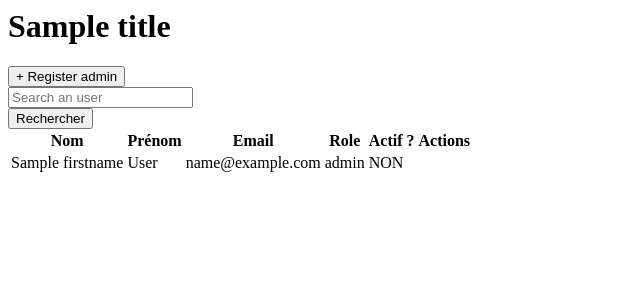
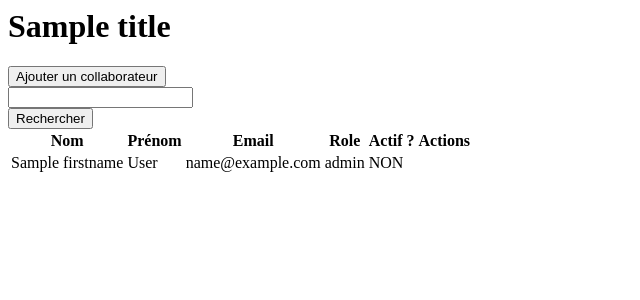
Before and after one commit to adxl/MyCinema-CMS, a PHP site: template www/Views/views/b_users.view.php in a window 1280 px wide. Shown: the top 300 px of the page, without its empty margins (0-640 px from the left). Run offline with PHP 8.4, Linux system fonts and the light colour scheme; the template is opened without the code that fills it: most values are stand-ins (such as "Sample title", 1, 10 or a date in 2020).

Commit message:
Feat: change users roles

```diff
--- a/www/Views/views/b_users.view.php
+++ b/www/Views/views/b_users.view.php
@@ -7,14 +7,14 @@
 
 <div class="flex flex-right mb-m">
     <a href="/bo/register">
-        <button class="button button--success">+ Register admin</button>
+        <button class="button button--success">Ajouter un collaborateur</button>
     </a>
 </div>
 
 <div class=" w-100 flex flex-right mb-m">
     <div class="searchbar">
         <i class="fas fa-search faded"></i>
-        <input type="text" name="user-search" placeholder="Search an user">
+        <input type="text" name="user-search">
     </div>
     <button class="button">Rechercher</button>
 </div>
@@ -37,22 +37,27 @@
                     <td><?= $user['firstname']; ?></td>
                     <td><?= $user['lastname']; ?></td>
                     <td><?= $user['email']; ?></td>
-                    <td><?= $user['role']; ?></td>
                     <td>
-                        <p> <?= $user['isActive'] ? 'OUI' : 'NON' ?> </p>
+                        <div class="flex">
+                            <a class="mr-m" <?= ($user['isActive'] && $user['id'] !== $self['id']) ? "href='/bo/users/role?id=" . $user['id'] . "'" : "" ?>>
+                                <i class="fas fa-exchange-alt"></i>
+                            </a>
+
+                            <p><?= $user['role']; ?></p>
+                        </div>
                     </td>
                     <td>
                         <div class="flex flex-middle">
-
-                            <a class="mr-m" href="/bo/users/status?id=<?= $user['id']; ?>&status=<?= (int)!$user['isActive']; ?>" type="submit">
-                                <i class="fas fa-<?= (int)$user['isActive'] ? 'lock' : 'unlock' ?>"></i>
+                            <a class="mr-m" href="/bo/users/status?id=<?= $user['id'] ?>&status=<?= (int)!$user['isActive']; ?>">
+                                <i class="fas fa-toggle-<?= (int)$user['isActive'] ? 'on' : 'off' ?>"></i>
                             </a>
-
-                            <a href="#">
-                                <i class="fas fa-trash-alt"></i>
-                            </a>
-
+                            <p><?= $user['isActive'] ? 'OUI' : 'NON'; ?></p>
                         </div>
+                    </td>
+                    <td>
+                        <a href="#">
+                            <i class="fas fa-trash-alt"></i>
+                        </a>
                     </td>
                 </tr>
             <?php endforeach ?>
--- a/www/routes.yml
+++ b/www/routes.yml
@@ -140,6 +140,12 @@
   action: updateStatus
   scope: "ADMIN"
 
+# route POST switch role user
+/bo/users/role:
+  controller: UsersController
+  action: switchRole
+  scope: "ADMIN"
+
 # page inscription manager/admin
 /bo/register:
   controller: AuthenticationController
```
Also changed, not shown: www/Controllers/UsersController.php (+22 -0 lines), www/Core/Security.php (+6 -1 lines).
